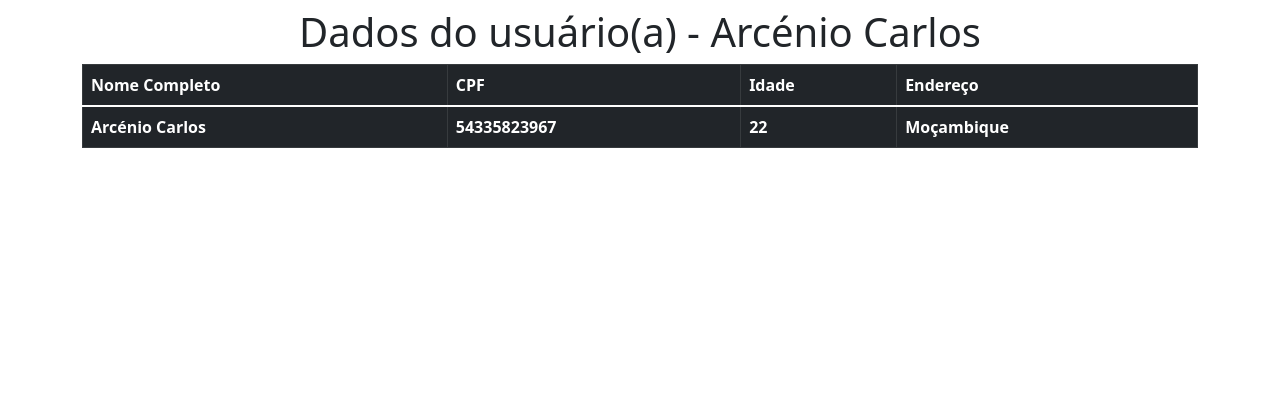
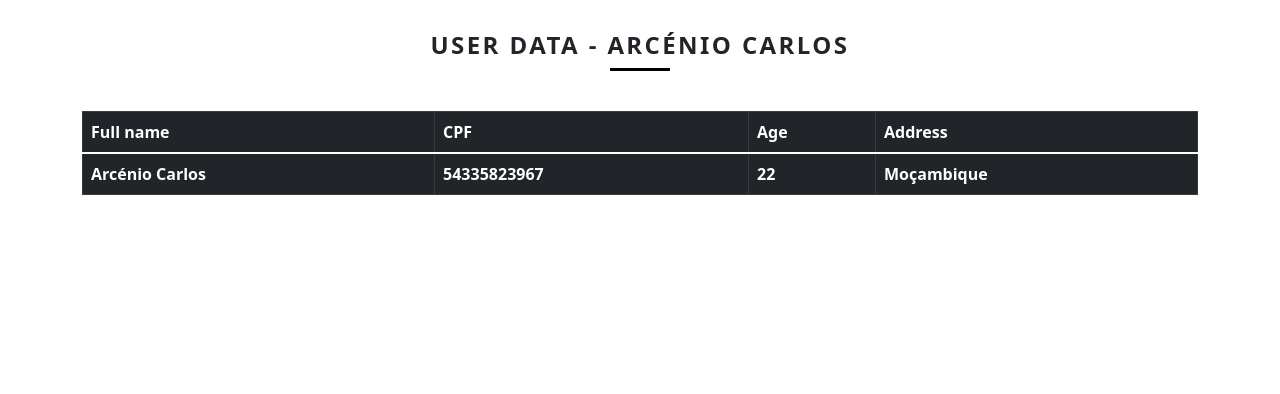
Before and after one commit to corteisjr/Registered-Users, a Django app: page /users/1 in a window 1280 px wide. Shown: the part 62-456 px from the top of the page. Run offline with Django 3.2, Linux system fonts and the light colour scheme; data comes from the database, SQL or seed files in the repository; both versions use the stored data as it was after the commit; lists and menus that the app fills with data are empty; some libraries are stand-ins or nearby versions.

Commit message:
change a language and add new visual for lis group of user

```diff
--- a/userList/static/css/list.css
+++ b/userList/static/css/list.css
@@ -1,4 +1,6 @@
 /* geral */
+
+
 
 ul li {
     list-style: none;
@@ -14,3 +16,7 @@ ul a li:hover{
     color: #fff;
     font-weight: bold;
 }
+
+.list-user{
+    box-shadow: rgba(124, 156, 194, 0.4) 0px 0px 0px 2px, rgba(6, 24, 44, 0.65) 0px 4px 6px -1px, rgba(255, 255, 255, 0.08) 0px 1px 0px inset;
+}
--- a/userList/static/css/main.css
+++ b/userList/static/css/main.css
@@ -12,7 +12,26 @@ ul, li {
     list-style: none;
 }
 
+/* Subtitulo */
+.subtitulo {
+    font-weight: bold;
+    font-size: 24px;
+    text-transform: uppercase;
+    text-align: center;
+    line-height: 30px;
+    letter-spacing: .1em;
+    margin-top: 30px;
+    margin-bottom: 40px;
+}
 
+.subtitulo:after {
+    content: "";
+    display: block;
+    width: 60px;
+    height: 3px;
+    background: #000;
+    margin: 8px auto;
+}
 
 /* nav */
 .menu {
@@ -37,8 +56,6 @@ footer {
     color: #fff;
     background-color: #1A1C27;
     font-weight: bold;
-    position: absolute;
-    bottom: 0;
 }
 
 
--- a/userList/templates/home/list.html
+++ b/userList/templates/home/list.html
@@ -15,10 +15,10 @@
 {% block content %}
     <div class="container offset-1 col-10">
         <div class="">
-            <h1>Lista de usuários Cadastrados</h1>
+            <h1 class="subtitulo">List of Registered Users</h1>
             <a href="adduser">
-                <div class="col-6 btn btn-primary">
-                    <i class="fas fa-plus">Adicionar Usuário</i>
+                <div class="col-lg-4 btn btn-primary">
+                    <i class="fas fa-plus">Add New User</i>
                 </div>
             </a>
         </div>
--- a/userList/templates/home/users.html
+++ b/userList/templates/home/users.html
@@ -14,17 +14,17 @@
 <div class="container">
 
     {% for user in users  %}
-    <h1 class="text-center mt-2">Dados do usuário(a) - {{user.fullName}}</h1>
+    <h1 class="subtitulo">User data - {{user.fullName}}</h1>
     {% endfor %}
 
 
     <table class="table table-bordered table-dark">
         <thead>
           <tr>
-            <th scope="col">Nome Completo</th>
+            <th scope="col">Full name</th>
             <th scope="col">CPF</th>
-            <th scope="col">Idade</th>
-            <th scope="col">Endereço</th>
+            <th scope="col">Age</th>
+            <th scope="col">Address</th>
           </tr>
         </thead>
         <tbody>
```
Also changed, not shown: userList/forms.py (+4 -4 lines), userList/templates/home/adduser.html (+6 -5 lines), README.md, db.sqlite3.
